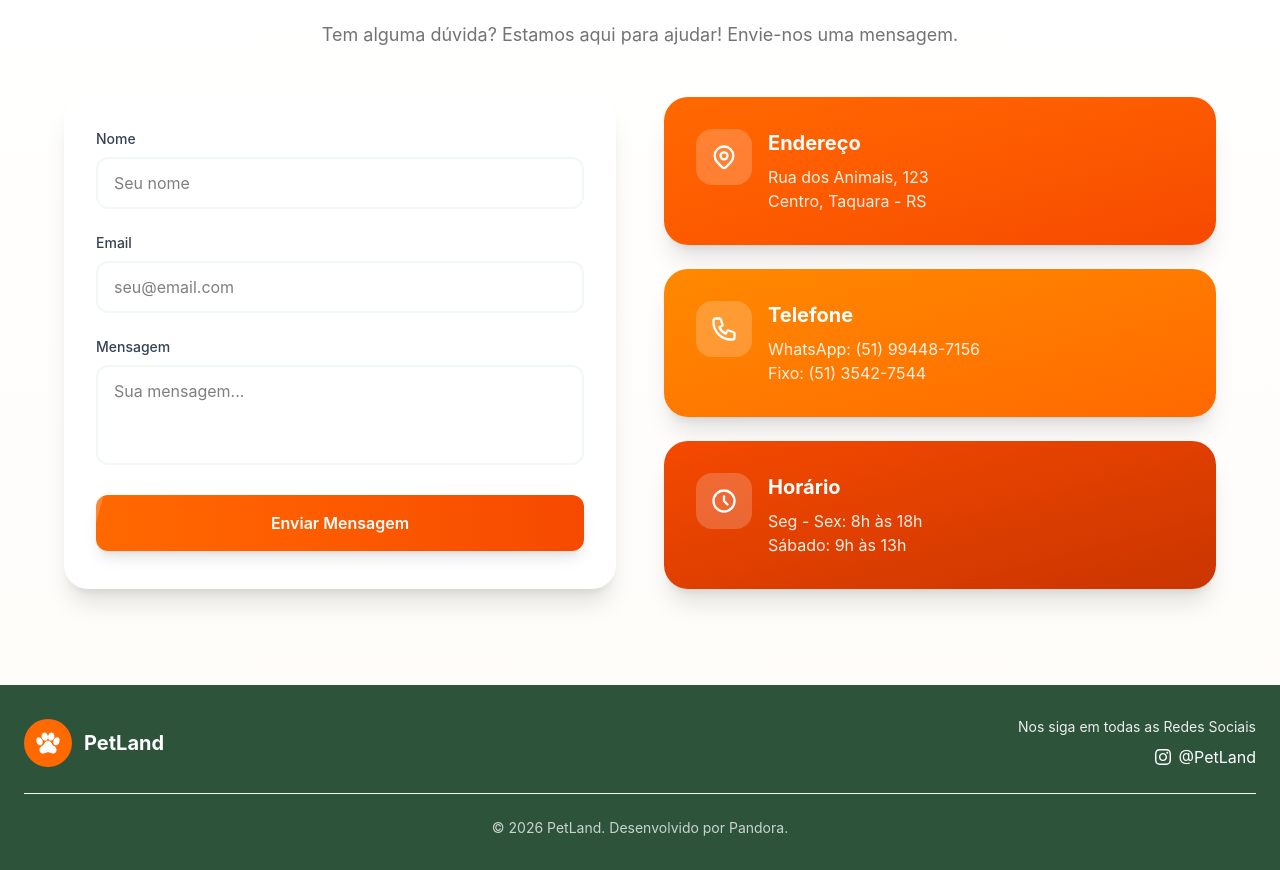
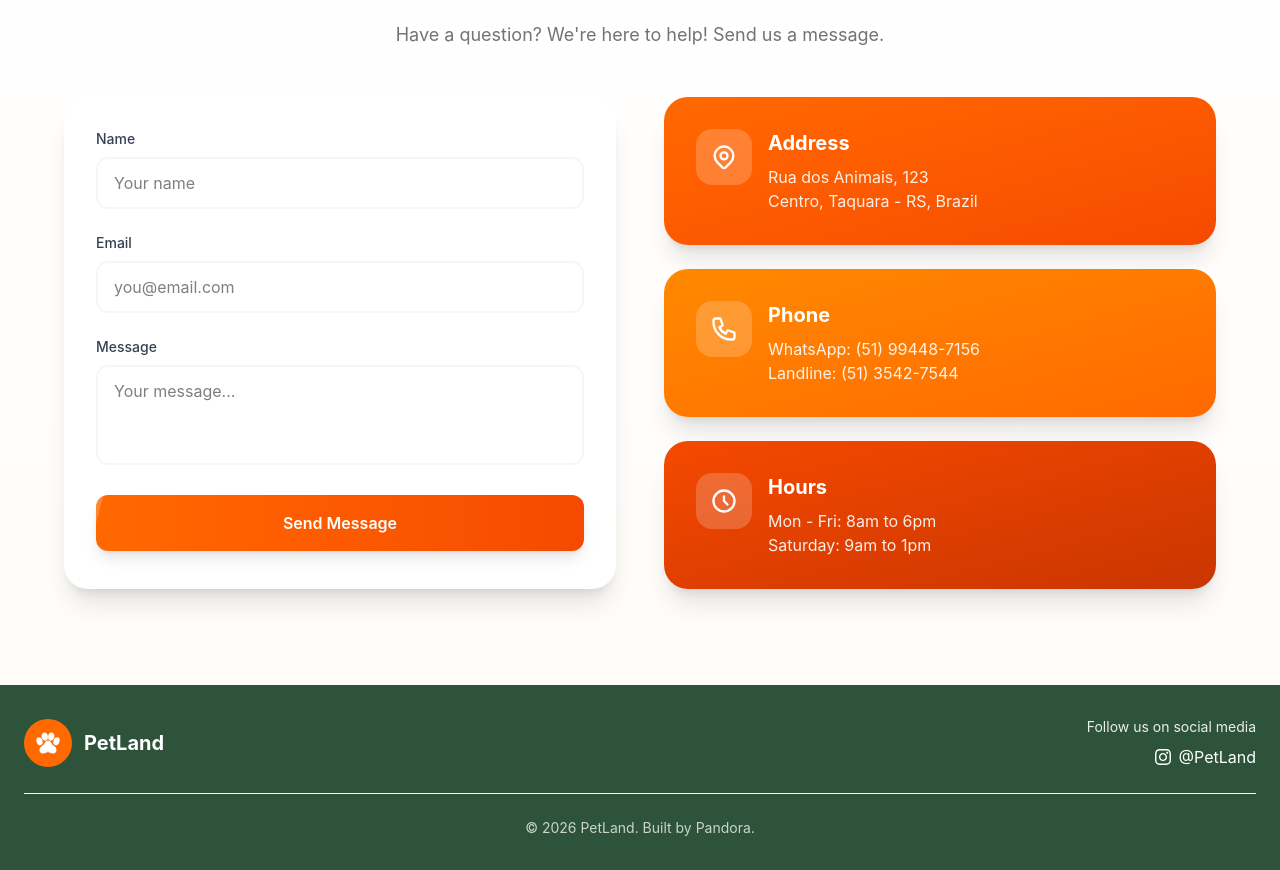
Before and after one commit to Plovatto/PetLand, a React (Vite) app: page / in a window 1280 px wide. Shown: the part 2088-2958 px from the top of the page. Built offline with nearby package versions, Linux system fonts and the light colour scheme.

Commit message:
:globe_with_meridians: feat: localize contact and footer

```diff
--- a/src/components/layout/Footer.tsx
+++ b/src/components/layout/Footer.tsx
@@ -1,22 +1,31 @@
+import { useTranslation } from 'react-i18next'
 import logo from '@/assets/logo.svg'
+import AnimatedText from '@/components/ui/AnimatedText'
 
 function Footer() {
+  const { t } = useTranslation()
+
   return (
     <footer className="bg-secondary text-secondary-foreground">
       <div className="container mx-auto px-6 py-8">
         <div className="flex flex-col items-center justify-between gap-6 md:flex-row">
           <div className="flex items-center gap-3">
-            <div className="flex h-12 w-12 items-center justify-center rounded-full bg-orange-500">
+            <div
+              data-cursor-invert
+              className="flex h-12 w-12 items-center justify-center rounded-full bg-orange-500"
+            >
               <img src={logo} alt="PetLand Logo" className="h-7 w-7" />
             </div>
             <span className="text-xl font-bold">PetLand</span>
           </div>
 
           <div className="flex flex-col items-center gap-2 md:items-end">
-            <p className="text-sm opacity-90">Nos siga em todas as Redes Sociais</p>
+            <p className="text-sm opacity-90">
+              <AnimatedText>{t('footer.followUs')}</AnimatedText>
+            </p>
             <a
               href="#"
-              aria-label="Perfil fictício do PetLand no Instagram"
+              aria-label={t('footer.instagramLabel')}
               target="_blank"
               rel="noopener noreferrer"
               className="flex items-center gap-2 transition-opacity hover:opacity-80"
@@ -31,7 +40,7 @@ function Footer() {
 
         <div className="mt-6 border-t pt-6 text-center">
           <p className="text-sm opacity-75">
-            © {new Date().getFullYear()} PetLand. Desenvolvido por Pandora.
+            <AnimatedText>{t('footer.copyright', { year: new Date().getFullYear() })}</AnimatedText>
           </p>
         </div>
       </div>
--- a/src/components/sections/Contact.tsx
+++ b/src/components/sections/Contact.tsx
@@ -2,6 +2,8 @@ import emailjs from '@emailjs/browser'
 import { motion } from 'framer-motion'
 import { useRef, useState } from 'react'
 import type { FormEvent, ReactNode } from 'react'
+import { useTranslation } from 'react-i18next'
+import AnimatedText from '@/components/ui/AnimatedText'
 import { ClockIcon, LocationIcon, PhoneIcon } from '@/components/ui/icons'
 import { useIsLoading } from '@/context/LoadingContext'
 
@@ -46,6 +48,7 @@ type ContactCardProps = {
 function ContactCard({ icon, title, gradientClassName, hoverRotate, children }: ContactCardProps) {
   return (
     <motion.div
+      data-cursor-invert
       className={`rounded-3xl p-8 text-white shadow-xl ${gradientClassName}`}
       variants={itemVariants}
       whileHover={{ scale: 1.02, rotate: hoverRotate, transition: { duration: 0.3 } }}
@@ -58,7 +61,9 @@ function ContactCard({ icon, title, gradientClassName, hoverRotate, children }:
           {icon}
         </motion.div>
         <div>
-          <h3 className="mb-2 text-xl font-bold">{title}</h3>
+          <h3 className="mb-2 text-xl font-bold">
+            <AnimatedText>{title}</AnimatedText>
+          </h3>
           <p className="opacity-90">{children}</p>
         </div>
       </div>
@@ -68,6 +73,7 @@ function ContactCard({ icon, title, gradientClassName, hoverRotate, children }:
 
 function Contact() {
   const isLoading = useIsLoading()
+  const { t } = useTranslation()
   const revealed = isLoading ? undefined : 'visible'
 
   const formRef = useRef<HTMLFormElement>(null)
@@ -89,7 +95,7 @@ function Contact() {
       setSubmitStatus('success')
       formRef.current?.reset()
     } catch (error) {
-      console.error('Erro ao enviar email:', error)
+      console.error('Failed to send email:', error)
       setSubmitStatus('error')
     } finally {
       setIsSubmitting(false)
@@ -111,10 +117,10 @@ function Contact() {
       >
         <motion.div className="mb-12 text-center" variants={itemVariants}>
           <h2 className="mb-4 bg-linear-to-r from-orange-500 to-orange-600 bg-clip-text text-4xl font-bold text-transparent md:text-5xl">
-            Entre em Contato
+            <AnimatedText>{t('contact.title')}</AnimatedText>
           </h2>
           <p className="text-muted-foreground mx-auto max-w-2xl text-lg">
-            Tem alguma dúvida? Estamos aqui para ajudar! Envie-nos uma mensagem.
+            <AnimatedText>{t('contact.subtitle')}</AnimatedText>
           </p>
         </motion.div>
 
@@ -123,14 +129,14 @@ function Contact() {
             <form ref={formRef} onSubmit={handleSubmit} className="space-y-6">
               <motion.div variants={itemVariants}>
                 <label htmlFor="user_name" className="mb-2 block text-sm font-medium text-gray-700">
-                  Nome
+                  <AnimatedText>{t('contact.nameLabel')}</AnimatedText>
                 </label>
                 <motion.input
                   id="user_name"
                   type="text"
                   name="user_name"
                   required
-                  placeholder="Seu nome"
+                  placeholder={t('contact.namePlaceholder')}
                   className="w-full rounded-xl border-2 px-4 py-3 outline-none"
                   variants={inputVariants}
                   initial="initial"
@@ -143,14 +149,14 @@ function Contact() {
                   htmlFor="user_email"
                   className="mb-2 block text-sm font-medium text-gray-700"
                 >
-                  Email
+                  <AnimatedText>{t('contact.emailLabel')}</AnimatedText>
                 </label>
                 <motion.input
                   id="user_email"
                   type="email"
                   name="user_email"
                   required
-                  placeholder="seu@email.com"
+                  placeholder={t('contact.emailPlaceholder')}
                   className="w-full rounded-xl border-2 px-4 py-3 outline-none"
                   variants={inputVariants}
                   initial="initial"
@@ -160,14 +166,14 @@ function Contact() {
 
               <motion.div variants={itemVariants}>
                 <label htmlFor="message" className="mb-2 block text-sm font-medium text-gray-700">
-                  Mensagem
+                  <AnimatedText>{t('contact.messageLabel')}</AnimatedText>
                 </label>
                 <motion.textarea
                   id="message"
                   rows={3}
                   name="message"
                   required
-                  placeholder="Sua mensagem..."
+                  placeholder={t('contact.messagePlaceholder')}
                   className="w-full resize-none rounded-xl border-2 px-4 py-3 outline-none"
                   variants={inputVariants}
                   initial="initial"
@@ -181,7 +187,7 @@ function Contact() {
                   animate={{ opacity: 1, y: 0 }}
                   className="rounded-xl border border-green-200 bg-green-50 px-4 py-3 text-green-700"
                 >
-                  Mensagem enviada com sucesso!
+                  <AnimatedText>{t('contact.successMessage')}</AnimatedText>
                 </motion.div>
               )}
 
@@ -191,13 +197,14 @@ function Contact() {
                   animate={{ opacity: 1, y: 0 }}
                   className="rounded-xl border border-red-200 bg-red-50 px-4 py-3 text-red-700"
                 >
-                  Erro ao enviar mensagem. Tente novamente.
+                  <AnimatedText>{t('contact.errorMessage')}</AnimatedText>
                 </motion.div>
               )}
 
               <motion.button
                 type="submit"
                 disabled={isSubmitting}
+                data-cursor-invert
                 className="relative w-full overflow-hidden rounded-xl bg-linear-to-r from-orange-500 to-orange-600 py-4 font-semibold text-white shadow-lg disabled:cursor-not-allowed disabled:opacity-50"
                 variants={itemVariants}
                 whileHover={
@@ -213,7 +220,9 @@ function Contact() {
                   whileHover={{ x: '100%', transition: { duration: 0.6 } }}
                 />
                 <span className="relative z-10">
-                  {isSubmitting ? 'Enviando...' : 'Enviar Mensagem'}
+                  <AnimatedText>
+                    {isSubmitting ? t('contact.submitSending') : t('contact.submitIdle')}
+                  </AnimatedText>
                 </span>
               </motion.button>
             </form>
@@ -222,35 +231,35 @@ function Contact() {
           <motion.div className="space-y-6" variants={containerVariants}>
             <ContactCard
               icon={<LocationIcon className="h-7 w-7 text-white" />}
-              title="Endereço"
+              title={t('contact.addressTitle')}
               gradientClassName="bg-linear-to-br from-orange-500 to-orange-600"
               hoverRotate={[0, -1, 1, 0]}
             >
-              Rua dos Animais, 123
+              <AnimatedText>{t('contact.addressLine1')}</AnimatedText>
               <br />
-              Centro, Taquara - RS
+              <AnimatedText>{t('contact.addressLine2')}</AnimatedText>
             </ContactCard>
 
             <ContactCard
               icon={<PhoneIcon className="h-7 w-7 text-white" />}
-              title="Telefone"
+              title={t('contact.phoneTitle')}
               gradientClassName="bg-linear-to-br from-orange-400 to-orange-500"
               hoverRotate={[0, 1, -1, 0]}
             >
-              WhatsApp: (51) 99448-7156
+              <AnimatedText>{t('contact.phoneWhatsapp')}</AnimatedText>
               <br />
-              Fixo: (51) 3542-7544
+              <AnimatedText>{t('contact.phoneLandline')}</AnimatedText>
             </ContactCard>
 
             <ContactCard
               icon={<ClockIcon className="h-7 w-7 text-white" />}
-              title="Horário"
+              title={t('contact.hoursTitle')}
               gradientClassName="bg-linear-to-br from-orange-600 to-orange-700"
               hoverRotate={[0, -1, 1, 0]}
             >
-              Seg - Sex: 8h às 18h
+              <AnimatedText>{t('contact.hoursWeek')}</AnimatedText>
               <br />
-              Sábado: 9h às 13h
+              <AnimatedText>{t('contact.hoursSaturday')}</AnimatedText>
             </ContactCard>
           </motion.div>
         </div>
```
